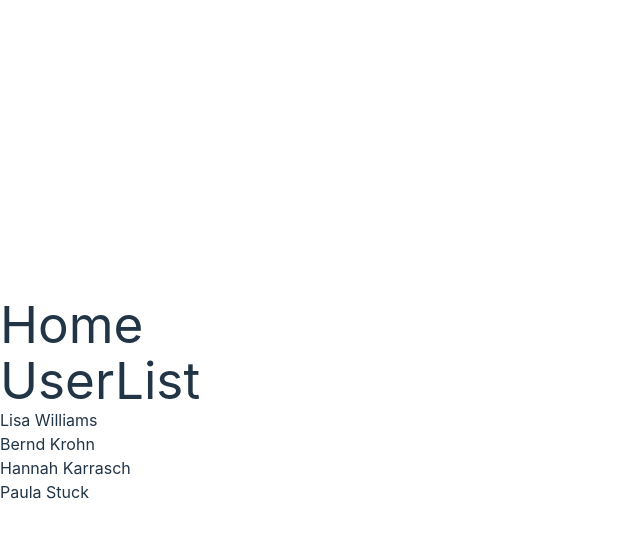
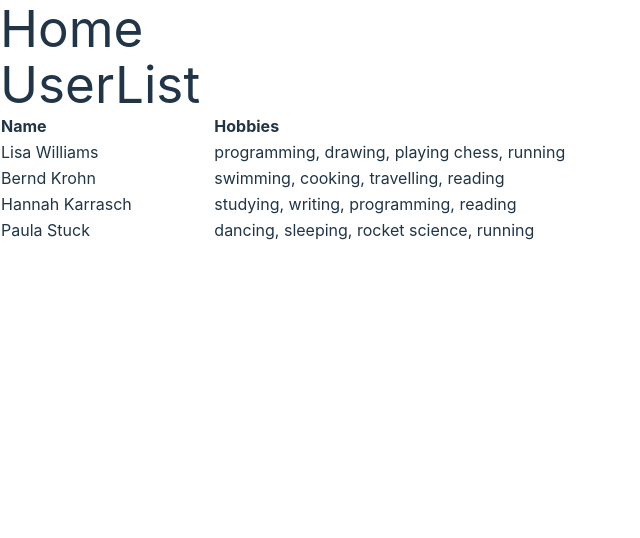
Before and after one commit to devhausleipzigacademy/json-server, a React (Vite) app: page / in a window 1280 px wide. Shown: the top 538 px of the page, without its empty margins (0-640 px from the left). Built offline with nearby package versions, Linux system fonts and the light colour scheme; data requests are answered from the project's data file.

Commit message:
implement table

```diff
--- a/src/components/Home.tsx
+++ b/src/components/Home.tsx
@@ -3,8 +3,11 @@ import { Outlet } from "react-router-dom";
 function Home() {
   return (
     <>
-      <h1>Home</h1>
-      <Outlet />
+      <div>
+        <h1>Home</h1>
+        {/* Add a new route for creating a new user */}
+        <Outlet />
+      </div>
     </>
   );
 }
--- a/src/components/UserList.tsx
+++ b/src/components/UserList.tsx
@@ -7,11 +7,20 @@ function UserList() {
   return (
     <>
       <h1>UserList</h1>
-      <ul>
+      <table className="p-5 w-screen">
+        <tr>
+          <th className="w-1/6 text-left">Name</th>
+          <th className="text-left">Hobbies</th>
+        </tr>
         {data.users.map((user) => {
-          return <li>{user.name}</li>;
+          return (
+            <tr>
+              <td>{user.name}</td>
+              <td>{user.hobbies.join(", ")}</td>
+            </tr>
+          );
         })}
-      </ul>
+      </table>
     </>
   );
 }
--- a/src/index.css
+++ b/src/index.css
@@ -29,7 +29,6 @@ a:hover {
 body {
   margin: 0;
   display: flex;
-  place-items: center;
   min-width: 320px;
   min-height: 100vh;
 }
--- a/src/useFetch.tsx
+++ /dev/null
@@ -1,3 +0,0 @@
-// Write a function to fetch data from the database
-// The function takes a URL as an argument
-// and returns the data from that URL
```
Also changed, not shown: src/components/NewUser.tsx (added).
